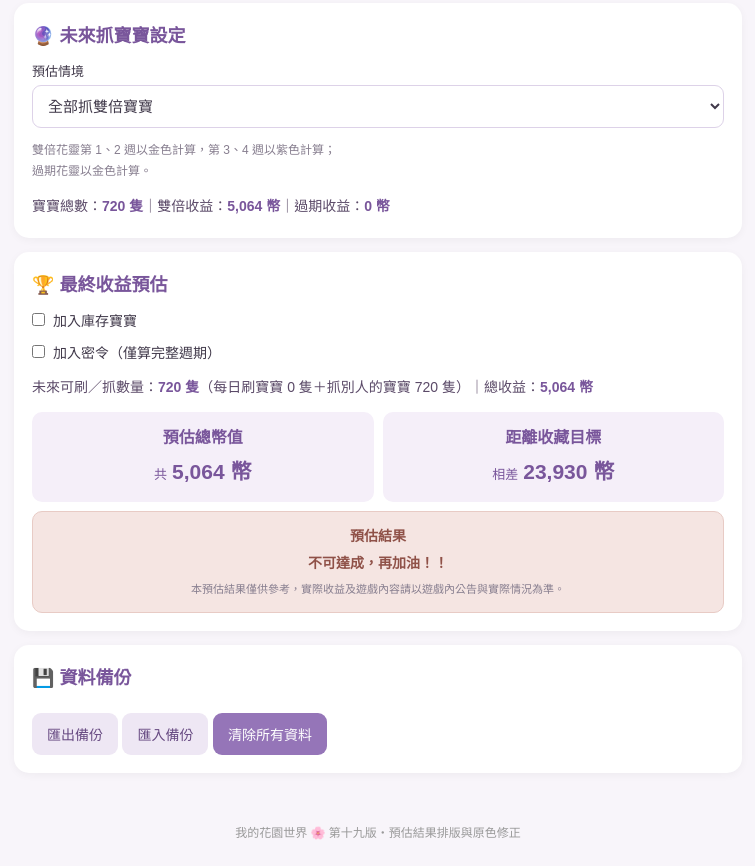
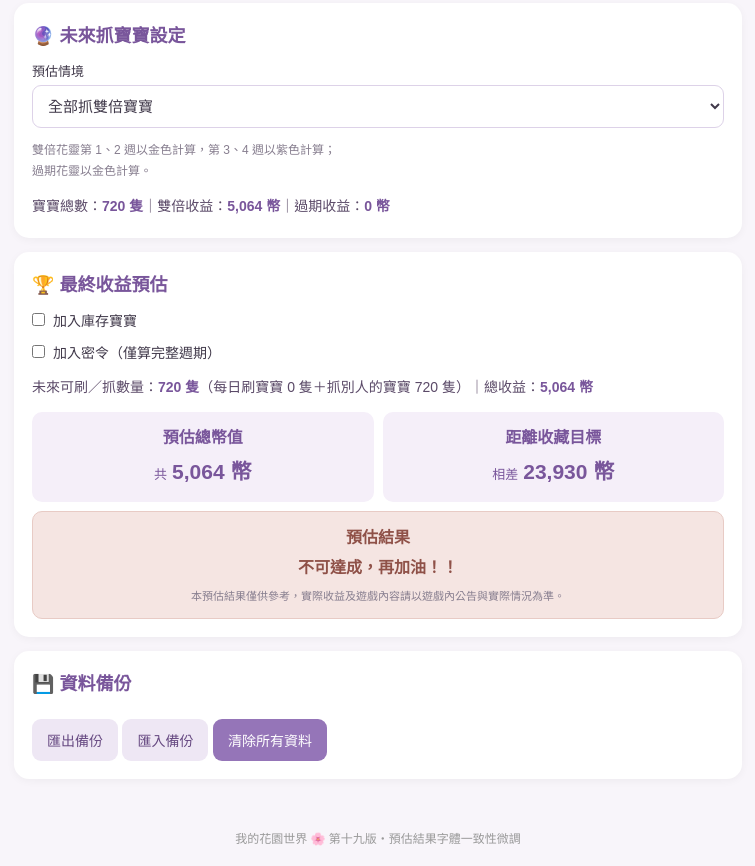
Before and after one commit to hui543hui/flower-garden-planner, a plain HTML site: page index.html in a window 1280 px wide. Shown: the part 1511-2377 px from the top of the page, without its empty margins (262-1017 px from the left). Drawn offline with Linux system fonts and the light colour scheme.

Commit message:
Update index.html

```diff
--- a/index.html
+++ b/index.html
@@ -40,8 +40,8 @@ button{border:0;border-radius:9px;padding:11px 15px;background:#9575b8;color:whi
 .summary-box.full{grid-column:1 / -1}
 .summary-box.full.result-fail{background:#F5E5E2;border:1px solid #E8CBC5;color:#8F5148}
 .summary-box.full.result-success{background:#E3EFE6;border:1px solid #C9DDCE;color:#426B50}
-.summary-box.full .forecast-result-heading{display:block;font-size:14px;font-weight:bold;line-height:1.6}
-.summary-box.full #forecastResult{display:block;font-size:14px;font-weight:bold;color:inherit;line-height:1.6;margin-top:5px}
+.summary-box.full .forecast-result-heading{display:block;font-size:16px;font-weight:bold;line-height:1.6}
+.summary-box.full #forecastResult{display:block;font-size:16px;font-weight:bold;color:inherit;line-height:1.6;margin-top:5px}
 .summary-box{background:#f5eff9;padding:13px 10px;border-radius:10px;text-align:center;color:#79569b;font-weight:bold;line-height:1.6}
 .summary-amount{display:flex;align-items:baseline;justify-content:center;gap:5px;margin-top:4px}
 .summary-amount span{font-size:13px;font-weight:normal}
@@ -152,11 +152,7 @@ footer{text-align:center;color:#999;font-size:12px;padding:20px}
 <div class="summary-boxes">
 <div class="summary-box">預估總幣值<div class="summary-amount"><span>共</span><strong id="forecastTotal">0 幣</strong></div></div>
 <div class="summary-box">距離收藏目標<div class="summary-amount"><span>相差</span><strong id="forecastGap">0 幣</strong></div></div>
-<div class="summary-box full">
-<div class="forecast-result-heading">預估結果</div>
-<strong id="forecastResult">尚未計算</strong>
-<p class="disclaimer">本預估結果僅供參考，實際收益及遊戲內容請以遊戲內公告與實際情況為準。</p>
-</div>
+<div class="summary-box full"><div class="forecast-result-heading">預估結果</div><strong id="forecastResult">尚未計算</strong><p class="disclaimer">本預估結果僅供參考，實際收益及遊戲內容請以遊戲內公告與實際情況為準。</p></div>
 </div>
 </section>
 
@@ -168,7 +164,7 @@ footer{text-align:center;color:#999;font-size:12px;padding:20px}
 <button class="purple-action" onclick="resetData()">清除所有資料</button>
 </section>
 </main>
-<footer>我的花園世界 🌸 第十九版・預估結果排版與原色修正</footer>
+<footer>我的花園世界 🌸 第十九版・預估結果字體一致性微調</footer>
 <script>
 const $=id=>document.getElementById(id);
 function goalMax(id){return id==="goal9999"||id==="goal5999"||id==="goalVase999"?1:id==="goal3999"?3:Infinity;}
@@ -298,6 +294,7 @@ function forecast(){
   const perBaby=mode==="expired"?4:(week<=2?8:6);
   caughtCoins+=4*perBaby;
  }
+ // 每日自有花靈刷出的寶寶，依目前選擇的過期／雙倍方式估算
  const dailyCount=Number($("flowerStatus").value)||0;
  const dailyMode=$("dailyExpired").checked?"expired":"double";
  let selfCoins=0;
@@ -325,7 +322,7 @@ function forecast(){
  const countedInventory=includeInventory?inventoryCoins:0;
  // 密令以「下一輪第 1 週星期一」作為完整 28 天週期的起點；若目前正是第 1 週星期一，則從今天起算。
  const todayForSeal=new Date();
- const weekdayIndexFromMonday=(todayForSeal.getDay()+6)%7;
+ const weekdayIndexFromMonday=(todayForSeal.getDay()+6)%7; // 星期一為 0，星期日為 6
  const weekForSeal=Number($("activityWeek").value)||1;
  const elapsedInCycle=(weekForSeal-1)*7+weekdayIndexFromMonday;
  const daysUntilCycleStart=elapsedInCycle===0?0:28-elapsedInCycle;
@@ -388,6 +385,7 @@ function resetData(){
  ["gardenPlannerV5","gardenPlannerV4","gardenPlannerV3","gardenPlannerV2","gardenPlanner","gardenBabies"].forEach(k=>localStorage.removeItem(k));
  location.reload();
 }
+// 所有會影響預估的欄位都共用同一套即時更新流程
 function updateAll(){
  goals();
  save();
@@ -409,6 +407,8 @@ $("dailyDouble").addEventListener("change",()=>{
  else if(!$("dailyExpired").checked)$("dailyExpired").checked=true;
  updateAll();
 });
+
+// 寶寶數量輸入時，即時同步到倉庫並更新收益與達標結果
 ["goldDouble","goldExpired","purpleDouble","purpleExpired","blueDouble","blueExpired"]
 .forEach(id=>$(id).addEventListener("input",()=>{
  const next={};
```
